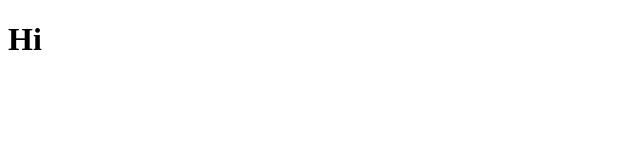
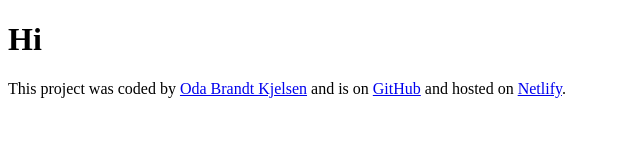
Before and after one commit to Odakjelsen/skyMap, a plain HTML site: page index.html in a window 1280 px wide. Shown: the whole page, without its empty margins (0-640 px from the left). Drawn offline with Linux system fonts and the light colour scheme.

Commit message:
Added footer with links

```diff
--- a/index.html
+++ b/index.html
@@ -3,9 +3,23 @@
   <head>
     <meta charset="UTF-8" />
     <meta name="viewport" content="width=device-width, initial-scale=1.0" />
-    <title>SkyLyric</title>
+    <title>SkyMap</title>
   </head>
   <body>
     <h1>Hi</h1>
+    <footer>
+      <p>
+        This project was coded by
+        <a href="https://github.com/Odakjelsen" target="_blank"
+          >Oda Brandt Kjelsen</a
+        >
+        and is on
+        <a href="https://github.com/Odakjelsen/skyMap" target="_blank">
+          GitHub</a
+        >
+        and hosted on
+        <a href="https://skymap.netlify.app/" target="_blank">Netlify</a>.
+      </p>
+    </footer>
   </body>
 </html>
```
